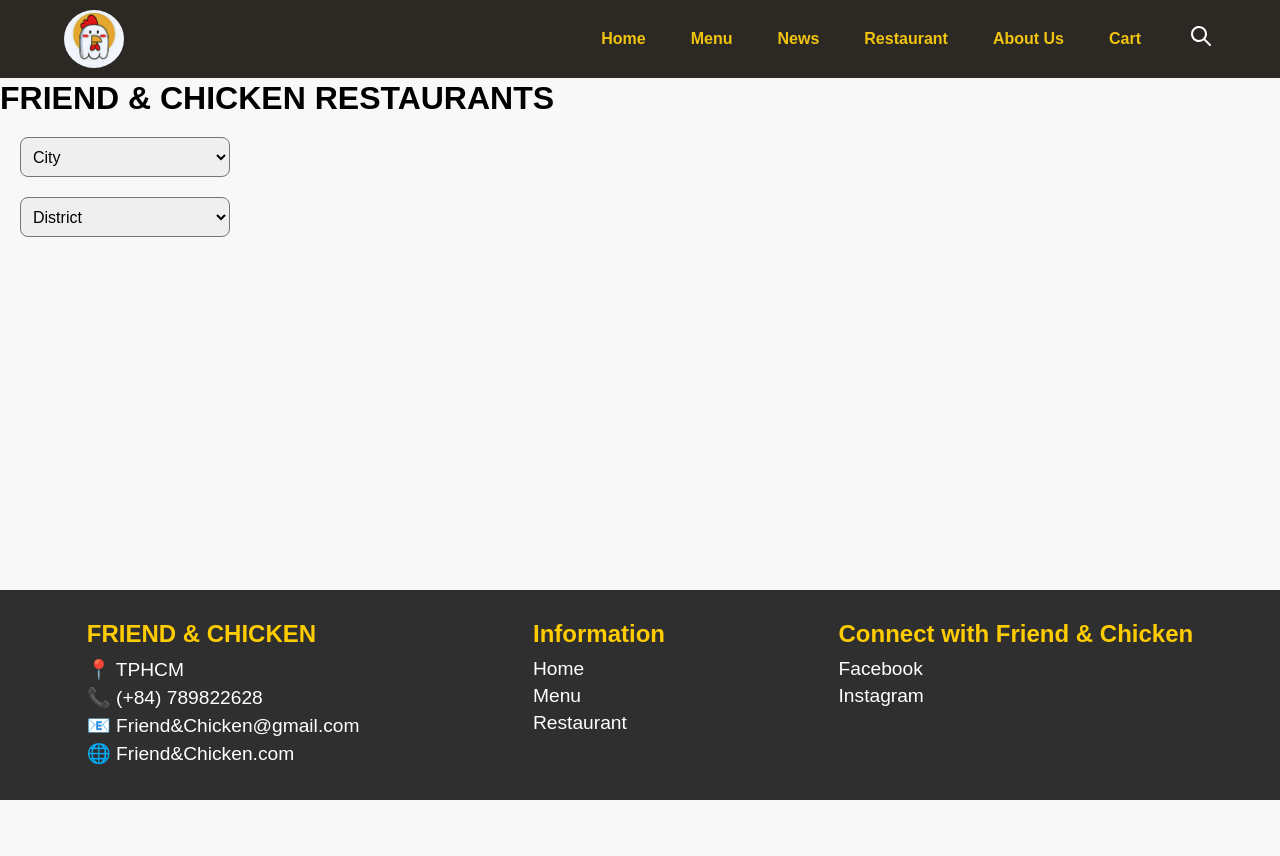
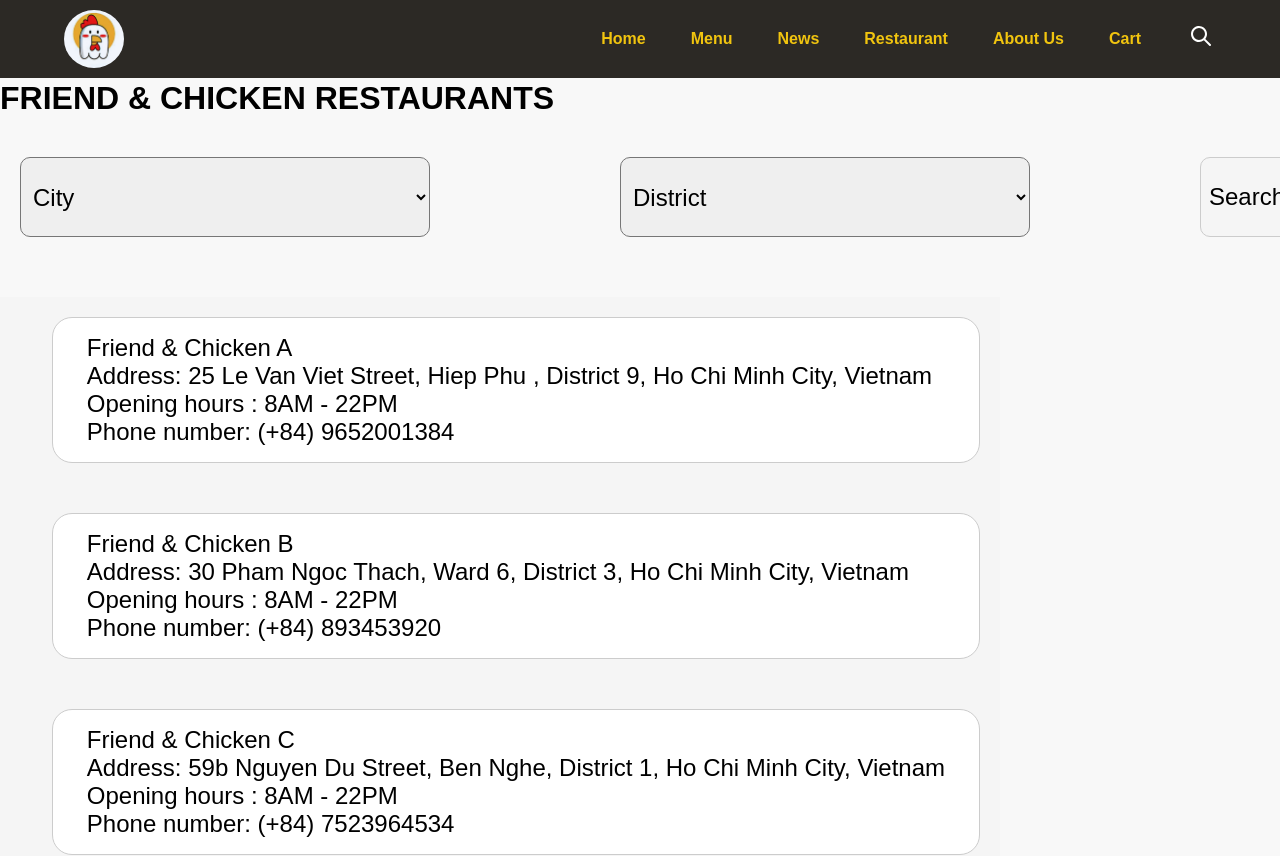
Before and after one commit to imwhop/ChickenOnlineWeb, a React (Create React App) app in the folder frontend/: page /restaurant in a window 1280 px wide. Shown: the top 856 px of the page. Before the commit the page ends 800 px from the top, so only its background shows below. Built offline with nearby package versions, Linux system fonts and the light colour scheme.

Commit message:
store info

```diff
--- a/frontend/src/pages/Restaurant/CityDropDown.jsx
+++ b/frontend/src/pages/Restaurant/CityDropDown.jsx
@@ -11,7 +11,7 @@
         <select
         id="city-select"
         value={selectedCity} onChange={handleOnChange}
-             style = {{padding: '8px', fontSize: '16px', borderRadius: '8px', width: '210px', height: '40px'}}
+             style = {{padding: '8px', fontSize: '24px', borderRadius: '10px', width: '410px', height: '80px'}}
         >
         <option value = "">City</option>
         { cities.map((city, index) => (
--- a/frontend/src/pages/Restaurant/DistrictDropDown.jsx
+++ b/frontend/src/pages/Restaurant/DistrictDropDown.jsx
@@ -10,7 +10,7 @@
     <div style={{margin:'20px'}}>
         <select id= "distict-select"
                 value = {districtSelected} onChange = {handleOnChange}
-                style = {{padding:'8px', fontSize: '16px', borderRadius: '8px',   width: '210px', height: '40px'}}
+                style = {{padding: '8px', fontSize: '24px', borderRadius: '10px', width: '410px', height: '80px'}}
         >
             <option value={""}>District</option>
             {
--- a/frontend/src/pages/Restaurant/Restaurant.css
+++ b/frontend/src/pages/Restaurant/Restaurant.css
@@ -0,0 +1,47 @@
+.location-bar {
+  display: flex;
+  gap: 150px;
+  align-items: center;
+  margin-top: 20px;
+}
+
+.search-box {
+  padding: 8px;
+  font-size: 24px;
+  border-radius: 10px;
+  width: 250px;
+  height: 80px;
+  border: 1px solid #ccc;
+  display: flex;
+  align-items: center;
+  justify-content: center;
+  background-color: #f5f5f5;
+  cursor: pointer;
+}
+
+.Store-Info {
+  display: grid;
+  gap: 50px;
+  flex-wrap: wrap;
+
+  margin-top: 40px;
+  margin-right: 50px;
+  padding: 20px;
+  font-size: 24px;
+  background-color: #f5f5f5;
+  justify-content: right;
+  max-width: 1000px;
+  width: 80%;
+  box-sizing: border-box;
+
+}
+.store-item {
+
+  background-color: white;
+  border: 1px solid #ccc;
+  padding: 16px 34px;
+  border-radius: 20px;
+  min-width: 400px;
+  text-align: left;
+
+}
--- a/frontend/src/pages/Restaurant/Restaurant.jsx
+++ b/frontend/src/pages/Restaurant/Restaurant.jsx
@@ -1,21 +1,45 @@
 import React from 'react';
 import CityDropdown from './CityDropDown';
 import DistrictDropDown from './DistrictDropDown';
+import './Restaurant.css';
 
 function Restaurant() {
-  console.log("RENDERING RESTAURANT PAGE");
+
   return (
-  <div className='Restaurant Info'>
-    <h1>FRIEND & CHICKEN RESTAURANTS</h1>
-
-    <section className='Location Selection'>
-       <div> <CityDropdown /> </div>
-       <div> <DistrictDropDown /> </div>
-    </section>
+  <div>
+    <div className='Restaurant-Venue'>
+      <h1>FRIEND & CHICKEN RESTAURANTS</h1>
 
 
+      <div className='location-bar'>
+        <CityDropdown />
+      <DistrictDropDown />
+      <div className='search-box'>Search</div>
+    </div>
 
+    <div className='Store-Info'>
+      <div className="store-item">
+        Friend & Chicken A <br />
+        Address: 25 Le Van Viet Street, Hiep Phu , District 9, Ho Chi Minh City, Vietnam <br />
+        Opening hours : 8AM - 22PM <br />
+        Phone number: (+84) 9652001384 <br/>
+      </div>
+      <div className="store-item">
+        Friend & Chicken B <br />
+        Address: 30 Pham Ngoc Thach, Ward 6, District 3, Ho Chi Minh City, Vietnam  <br />
+        Opening hours : 8AM - 22PM <br />
+        Phone number: (+84) 893453920 <br/>
+      </div>
+      <div className="store-item">
+        Friend & Chicken C <br />
+        Address: 59b Nguyen Du Street, Ben Nghe, District 1, Ho Chi Minh City, Vietnam <br />
+        Opening hours : 8AM - 22PM <br />
+        Phone number: (+84) 7523964534 <br/>
+      </div>
+    </div>
   </div>
+
+</div>
 
 
 
```
